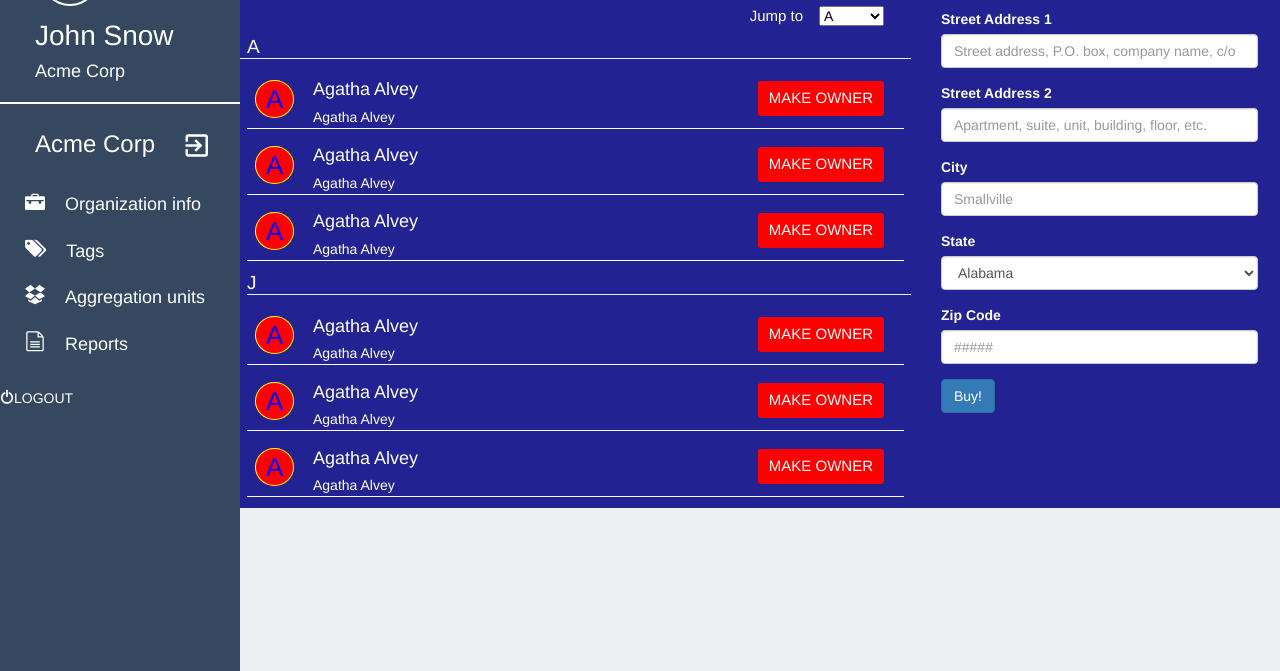
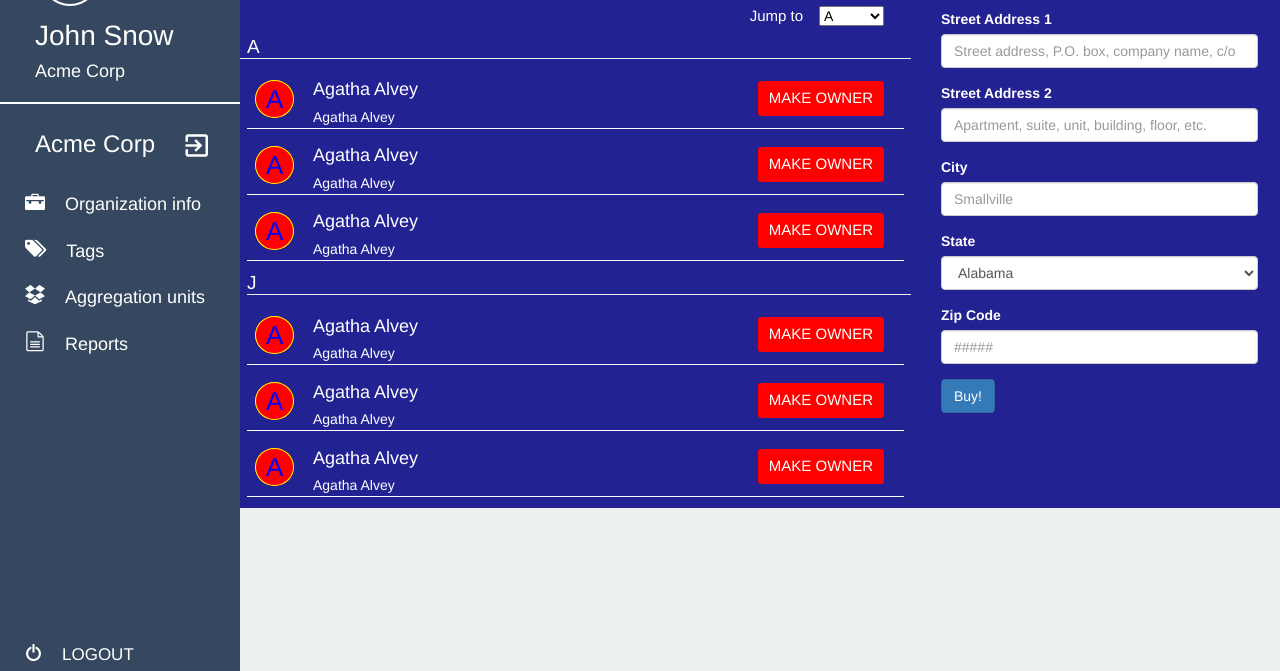
Before and after one commit to rohinsha/UI-dashboard-task3, a website: page index.html in a window 1280 px wide. Shown: the part 129-800 px from the top of the page. Drawn offline with nearby package versions, Linux system fonts and the light colour scheme; files that its build step writes are made by us from their sources; files whose address does not match are found by name.

Commit message:
Add style to logout div

```diff
--- a/sass/pages/_dashboard.scss
+++ b/sass/pages/_dashboard.scss
@@ -110,6 +110,19 @@ hr{
 	border:1px solid white;
 }
   }
+
+.logout {
+
+  position: absolute;
+    bottom: 68px;
+    font-size: 17px;
+    padding: 0 25px;
+
+    .icon-switch {
+      padding-right: 20px;
+    }
+}
+
 
 .letter-wise-details {
 	button{
```
